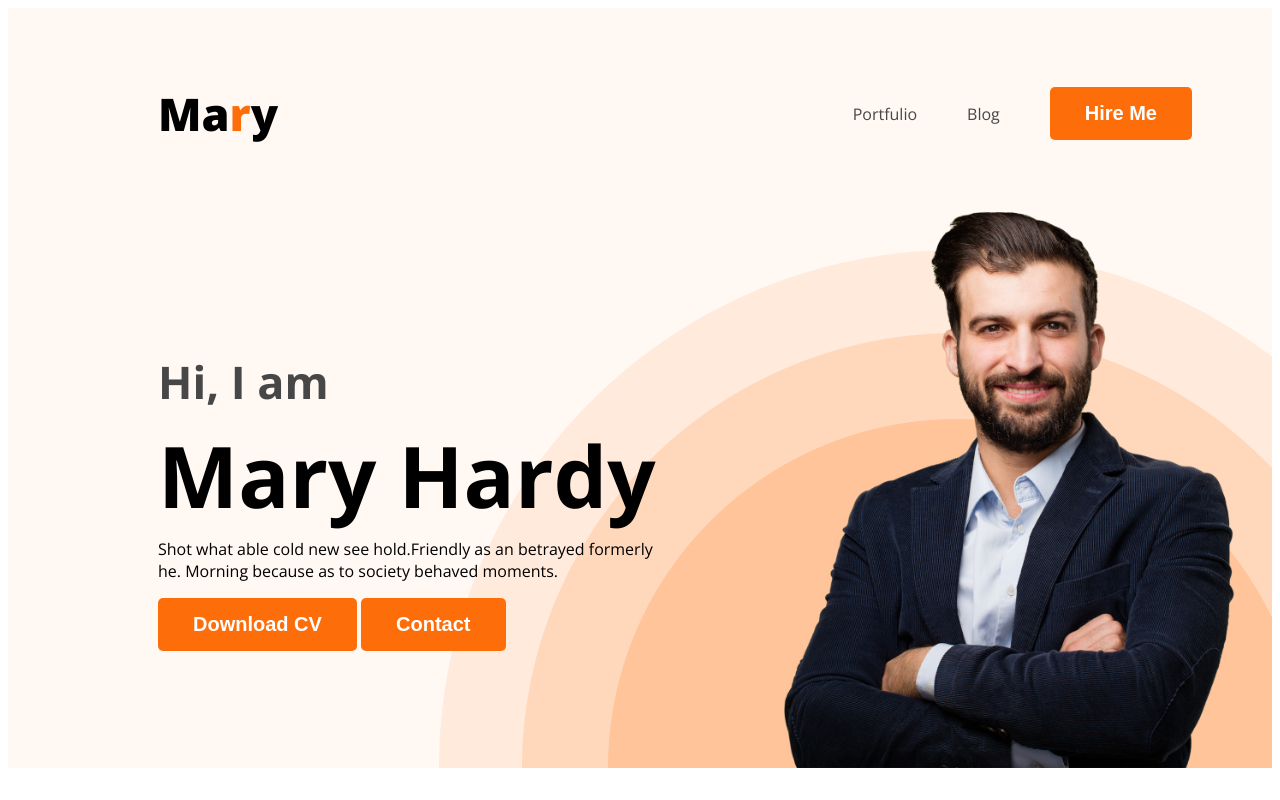
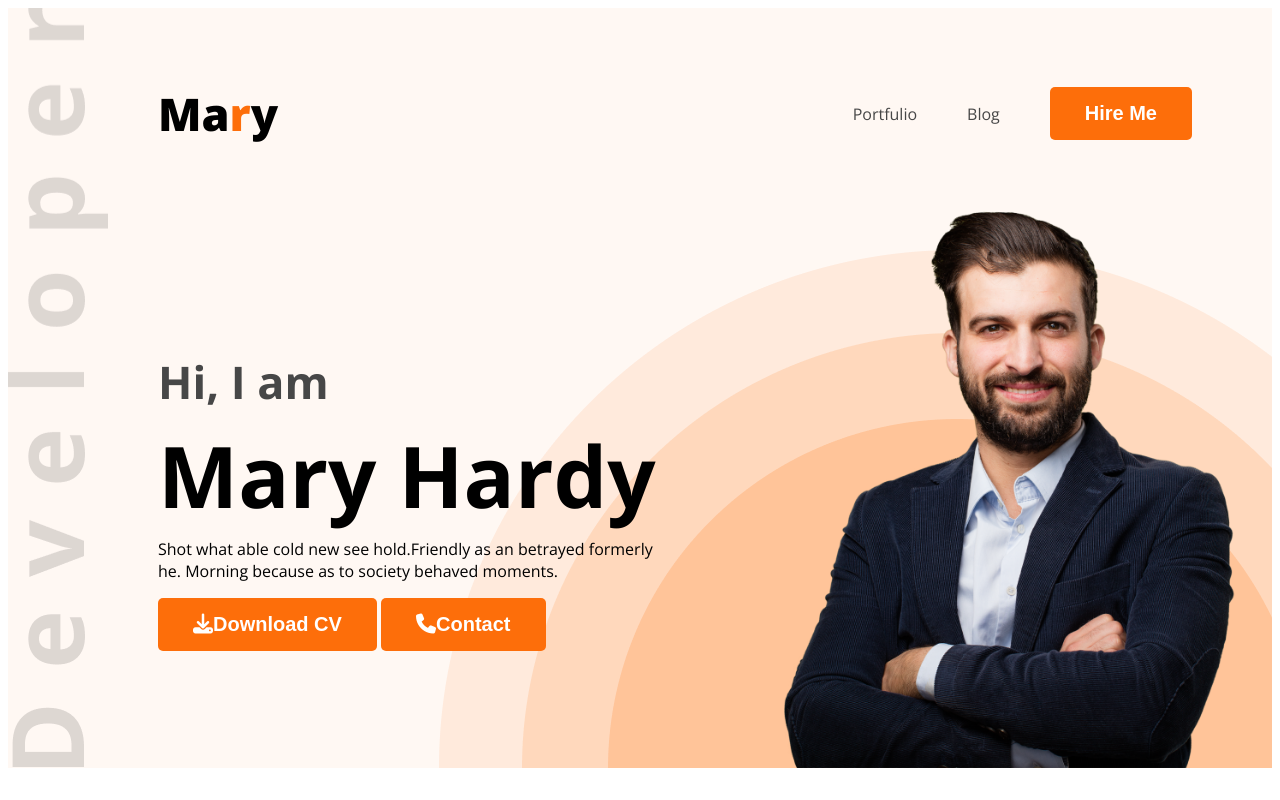
Before and after one commit to masumbi11/developer-portfolio, a plain HTML site: page index.html in a window 1280 px wide. Shown: the top 800 px of the page. Drawn offline with nearby package versions, Linux system fonts and the light colour scheme.

Commit message:
font oasame icon add

```diff
--- a/index.html
+++ b/index.html
@@ -5,6 +5,8 @@
     <meta name="viewport" content="width=device-width, initial-scale=1.0">
     <title>developer-porttfolio</title>
     <link rel="stylesheet" href="stayls/portfolio.css">
+    <script src="https://kit.fontawesome.com/6479b813bf.js" crossorigin="anonymous"></script>
+
 </head>
 <body>
     <header class="header">
@@ -22,10 +24,10 @@
                 <h3 class="banner-geatin">Hi, I  am</h3>
                 <h1 class="banner-titel">Mary Hardy</h1>
                 <p class="banner-descption">Shot what able cold new see hold.Friendly as an betrayed formerly he. Morning because as to society behaved moments.</p>
-                <input class="baton-praimay" type="button" value="Download CV">
-                <input class="baton-praimay" type ="button" value="Contact">
+                <button class="baton-praimay"> <i class="fa-solid fa-download"></i>Download CV</button>
+                <button class="baton-praimay"> <i class="fa-solid fa-phone"></i>Contact</button>
              </div>
-             <img class="banner-prfil" src="images/hardy.png" alt="">
+             <img class="banner-prfil" src="images/hardy.png" alt="" >
 
         </div>
 
@@ -149,7 +151,7 @@
             </div>
           </section>
           <div class="dawmlod-cv">
-            <input class="baton-praimay Resume-batov " type="button" value="Download CV">
+            <button class="baton-praimay Resume-batov "> <i class="fa-solid fa-download"></i>Download CV</button>
           </div>
 
 
--- a/stayls/portfolio.css
+++ b/stayls/portfolio.css
@@ -64,8 +64,8 @@ nav a{
 .header{
     padding: 30px 30px 0px 150px;
     background-color: #FFF8F3;
-    background-image: url(../images/header_bg.png);
-    background-position: right bottom;
+    background-image: url(../images/header_bg.png),url("../images/developer.png");
+    background-position: right bottom, left bottom;
     background-repeat: no-repeat;
 
 }
```
